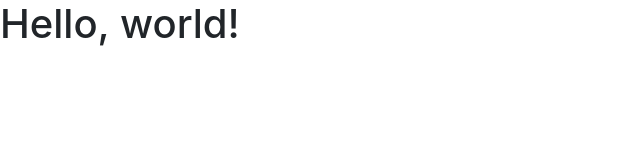
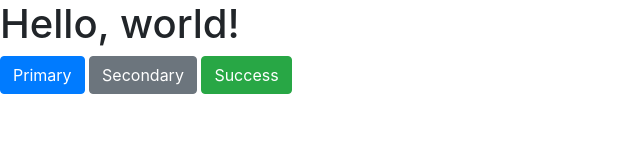
Before and after one commit to T-Tsujii/joint_development_sample, a plain HTML site: page index.html in a window 1280 px wide. Shown: the whole page, without its empty margins (0-640 px from the left). Drawn offline with nearby package versions, Linux system fonts and the light colour scheme.

Commit message:
ボタンを追加しました

```diff
--- a/index.html
+++ b/index.html
@@ -12,7 +12,9 @@
   </head>
   <body>
     <h1>Hello, world!</h1>
-
+    <button type="button" class="btn btn-primary">Primary</button>
+    <button type="button" class="btn btn-secondary">Secondary</button>
+<button type="button" class="btn btn-success">Success</button>
     <!-- Optional JavaScript -->
     <!-- jQuery first, then Popper.js, then Bootstrap JS -->
     <script src="https://code.jquery.com/jquery-3.4.1.slim.min.js" integrity="sha384-J6qa4849blE2+poT4WnyKhv5vZF5SrPo0iEjwBvKU7imGFAV0wwj1yYfoRSJoZ+n" crossorigin="anonymous"></script>
```
